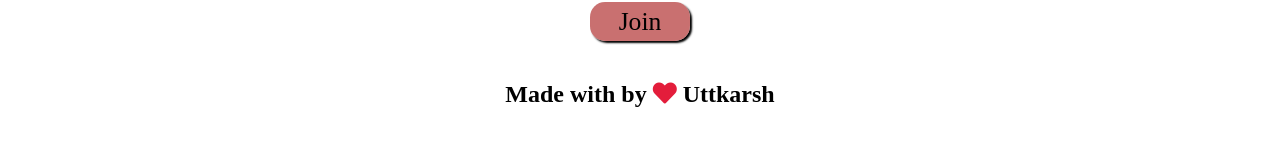
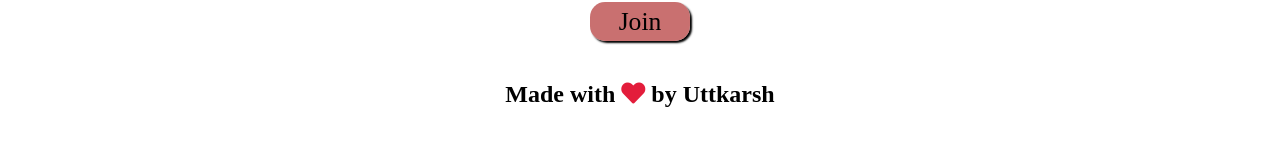
Before and after one commit to loneWarrior581/Collaborativedrawing, a website: page public/index.html in a window 1280 px wide. Shown: the part 279-424 px from the top of the page. Drawn offline with nearby package versions, Linux system fonts and the light colour scheme; no server answers.

Commit message:
minor changes in index.html

```diff
--- a/public/index.html
+++ b/public/index.html
@@ -34,7 +34,7 @@
         </div>
 
         <div class="footer">
-            <h1>Made with by <i data-v-4024b029="" aria-hidden="true" class="fa fa-heart" style="color: rgb(227, 29, 59);"></i> Uttkarsh</h1>
+            <h1>Made with <i data-v-4024b029="" aria-hidden="true" class="fa fa-heart" style="color: rgb(227, 29, 59);"></i> by Uttkarsh</h1>
         </div>
     </section>
     <script src="/socket.io/socket.io.js"></script>
```
